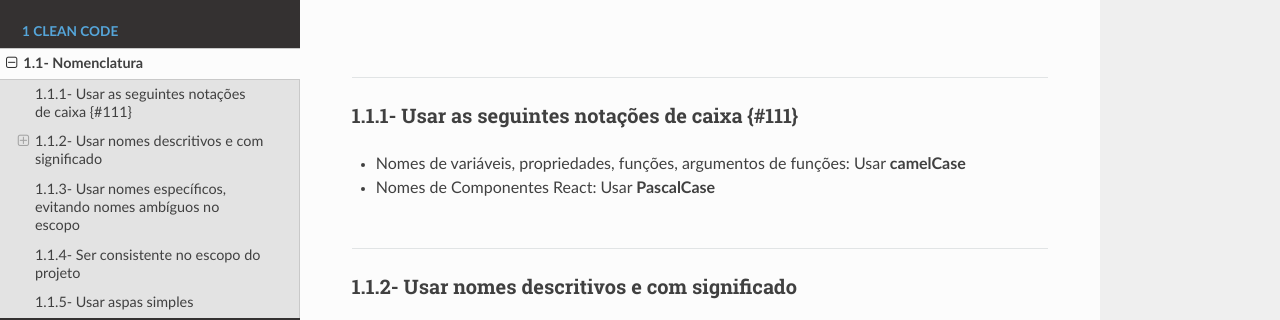
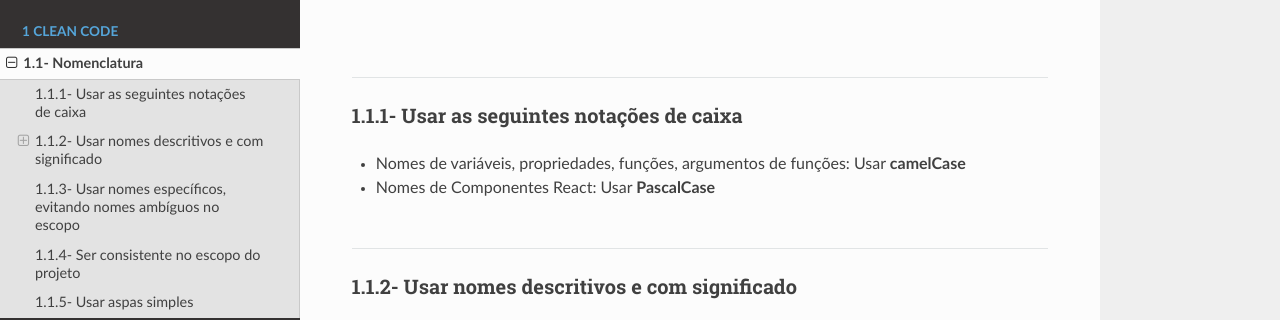
Before and after one commit to Buildbox-ItSolutions/buildbox-itsolutions.github.io, an MkDocs documentation site: the page built from docs/1-Clean-Code/1-nomenclature.md, in a window 1280 px wide and 900 px high. Shown: the part 131-451 px from the top of the window. Built offline with MkDocs 1.6.1, drawn with Linux system fonts in a browser that asks for light colours; nearby versions of some CDN libraries.

Commit message:
Removed nomenclature section id from draft version

```diff
--- a/docs/1-Clean-Code/1-nomenclature.md
+++ b/docs/1-Clean-Code/1-nomenclature.md
@@ -3,7 +3,7 @@
 
 ***
 
-### 1.1.1- Usar as seguintes notações de caixa {#111}
+### 1.1.1- Usar as seguintes notações de caixa
 - Nomes de variáveis, propriedades, funções, argumentos de funções: Usar **camelCase**<br>
 - Nomes de Componentes React: Usar **PascalCase**<br>
 <br>
```
Also changed, not shown: site/index.html, 1 other file.
